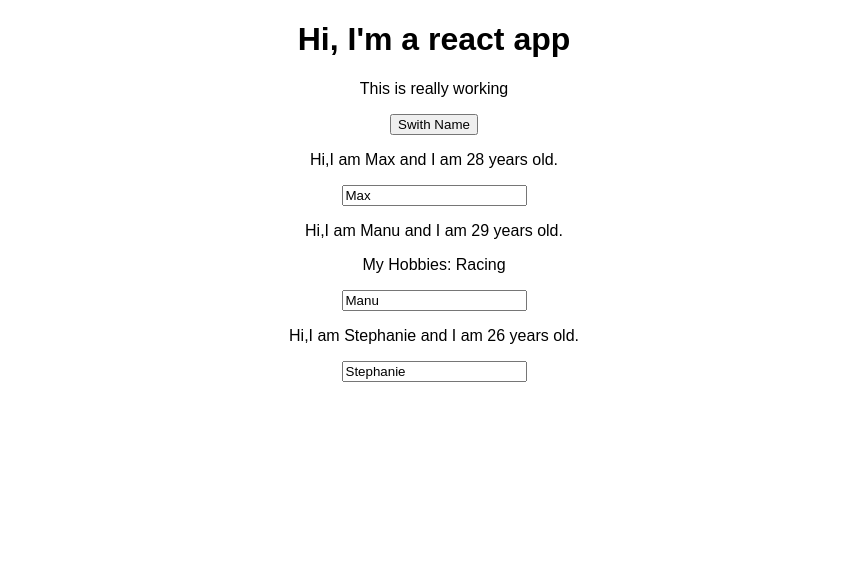
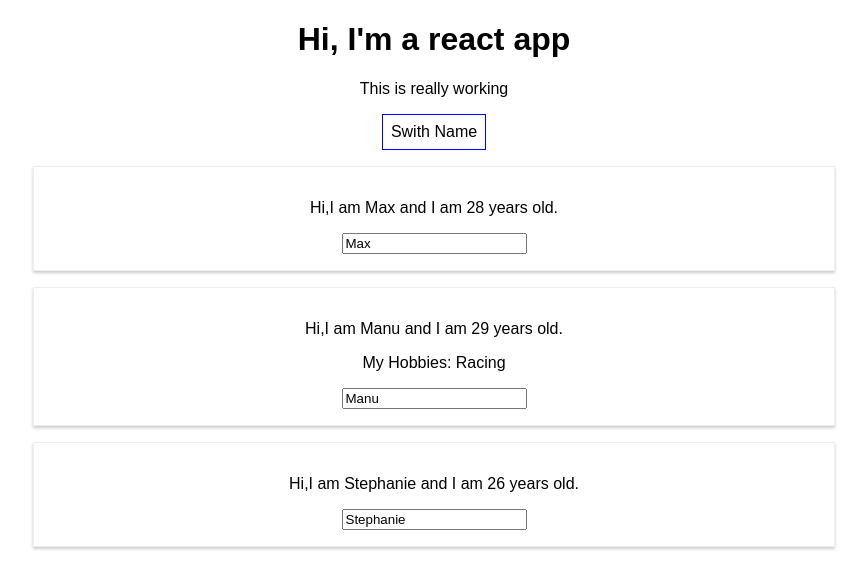
Before and after one commit to bsenduran/react-complete-guide, a React (Create React App) app: page / in a window 1280 px wide. Shown: the top 588 px of the page, without its empty margins (206-1073 px from the left). Built offline with nearby package versions, Linux system fonts and the light colour scheme.

Commit message:
Add style with .css and inline

```diff
--- a/src/App.js
+++ b/src/App.js
@@ -34,11 +34,22 @@
   }
 
   render() {
+
+    const style = {
+      backgroundColor: 'white',
+      font: 'inherit',
+      border: '1px solid blue',
+      padding: '8px',
+      cursor: 'pointer'
+    }
+
     return (
       <div className="App">
         <h1>Hi, I'm a react app</h1>
         <p>This is really working</p>
-        <button onClick = {() => this.switchNameHandler("Maximilian")}>Swith Name</button>
+        <button
+          style={style}
+          onClick = {() => this.switchNameHandler("Maximilian")}>Swith Name</button>
         <Person
           name={this.state.persons[0].name}
           age={this.state.persons[0].age} />
--- /dev/null
+++ b/src/Person/Person.css
@@ -0,0 +1,8 @@
+.Person {
+    width: 60%;
+    margin: 16px auto;
+    border: 1px solid #eee;
+    box-shadow: 0 2px 3px #ccc;
+    padding: 16px;
+    text-align: center;
+}
--- a/src/Person/Person.js
+++ b/src/Person/Person.js
@@ -1,8 +1,9 @@
 import React from 'react';
+import './Person.css';
 
 const person = (props) => {
   return (
-    <div>
+    <div className="Person">
       <p onClick={props.click}>Hi,I am {props.name} and I am {props.age} years old.</p>
       <p>{props.children}</p>
       <input type="text" onChange={props.changed} value={props.name}/>
```
